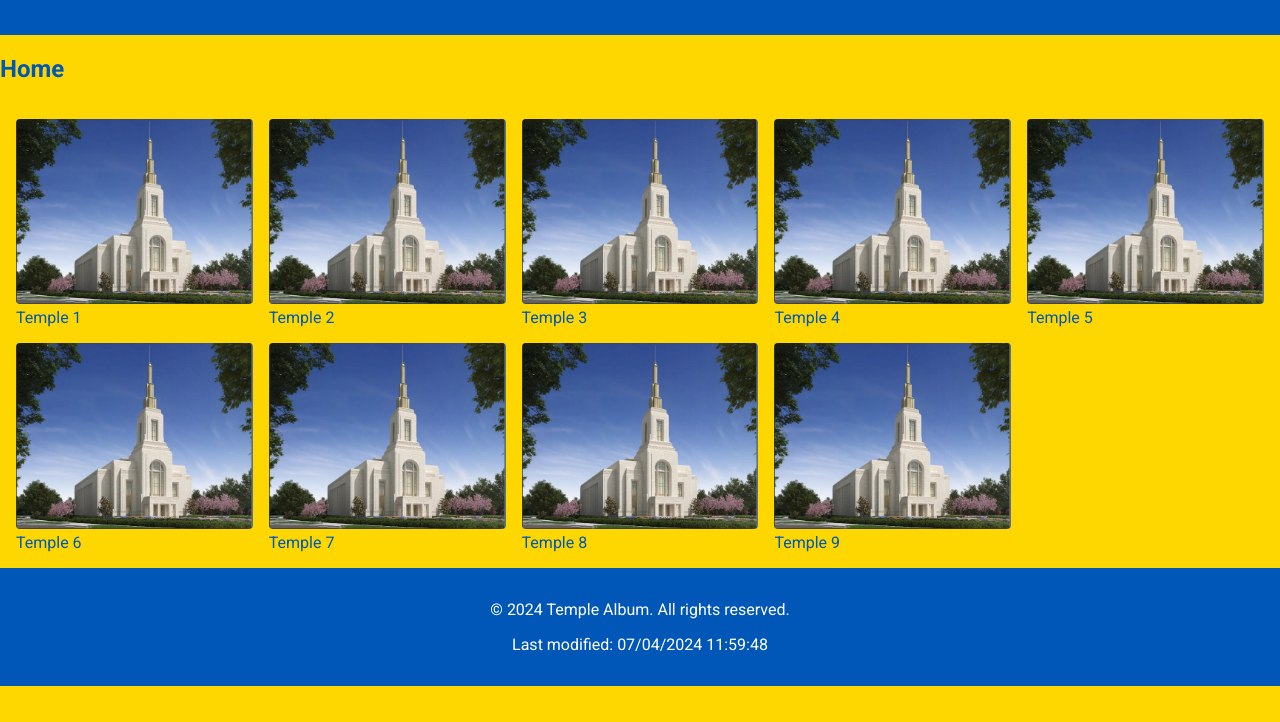
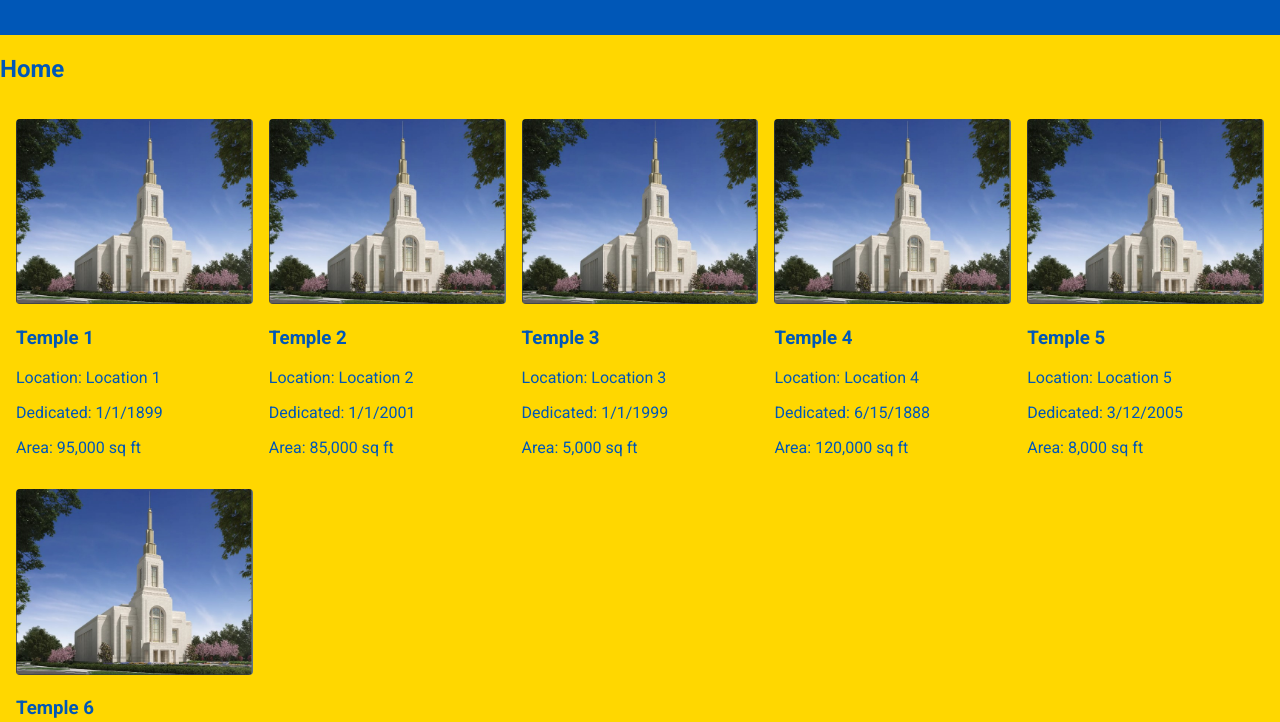
Before and after one commit to yjesp/wdd131, a plain HTML site: page index.html in a window 1280 px wide. Shown: the part 78-800 px from the top of the page. Drawn offline with Linux system fonts and the light colour scheme; files that its build step writes are made by us from their sources.

Commit message:
Update index.html

```diff
--- a/index.html
+++ b/index.html
@@ -3,11 +3,11 @@
 <head>
     <meta charset="UTF-8">
     <meta name="viewport" content="width=device-width, initial-scale=1.0">
-    <title>Temple Album</title>
-    <link rel="stylesheet" href="styles/temples.css">
-    <link rel="stylesheet" href="styles/temples-large.css" media="(min-width: 768px)">
+    <title>Filtered Temple Album</title>
+    <link rel="stylesheet" href="styles/filtered-temples.css">
+    <link rel="stylesheet" href="styles/filtered-temples-large.css" media="(min-width: 768px)">
     <link href="https://fonts.googleapis.com/css2?family=Roboto:wght@400;700&display=swap" rel="stylesheet">
-    <script defer src="scripts/temples.js"></script>
+    <script defer src="scripts/filtered-temples.js"></script>
 </head>
 <body>
     <header>
@@ -15,55 +15,17 @@
         <nav>
             <button id="hamburger">&#9776;</button>
             <ul id="menu">
-                <li><a href="#">Home</a></li>
-                <li><a href="#">Old</a></li>
-                <li><a href="#">New</a></li>
-                <li><a href="#">Large</a></li>
-                <li><a href="#">Small</a></li>
+                <li><a href="#" data-filter="home">Home</a></li>
+                <li><a href="#" data-filter="old">Old</a></li>
+                <li><a href="#" data-filter="new">New</a></li>
+                <li><a href="#" data-filter="large">Large</a></li>
+                <li><a href="#" data-filter="small">Small</a></li>
             </ul>
         </nav>
     </header>
     <main>
         <h2>Home</h2>
-        <div class="gallery">
-            <figure>
-                <img src="images/temple1.jpg" alt="Temple 1">
-                <figcaption>Temple 1</figcaption>
-            </figure>
-            <!-- Add 8 more figure elements with temple images and captions here -->
-            <figure>
-                <img src="images/temple2.jpg" alt="Temple 2">
-                <figcaption>Temple 2</figcaption>
-            </figure>
-            <figure>
-                <img src="images/temple3.jpg" alt="Temple 3">
-                <figcaption>Temple 3</figcaption>
-            </figure>
-            <figure>
-                <img src="images/temple4.jpg" alt="Temple 4">
-                <figcaption>Temple 4</figcaption>
-            </figure>
-            <figure>
-                <img src="images/temple5.jpg" alt="Temple 5">
-                <figcaption>Temple 5</figcaption>
-            </figure>
-            <figure>
-                <img src="images/temple6.jpg" alt="Temple 6">
-                <figcaption>Temple 6</figcaption>
-            </figure>
-            <figure>
-                <img src="images/temple7.jpg" alt="Temple 7">
-                <figcaption>Temple 7</figcaption>
-            </figure>
-            <figure>
-                <img src="images/temple8.jpg" alt="Temple 8">
-                <figcaption>Temple 8</figcaption>
-            </figure>
-            <figure>
-                <img src="images/temple9.jpg" alt="Temple 9">
-                <figcaption>Temple 9</figcaption>
-            </figure>
-        </div>
+        <div id="temple-cards" class="gallery"></div>
     </main>
     <footer>
         <p>&copy; <span id="year"></span> Temple Album. All rights reserved.</p>
```
